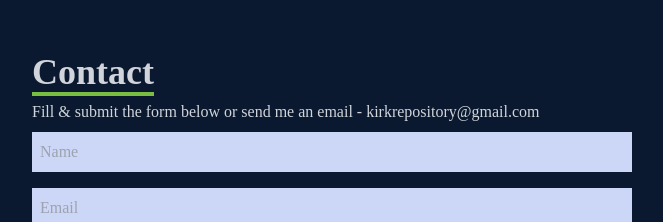
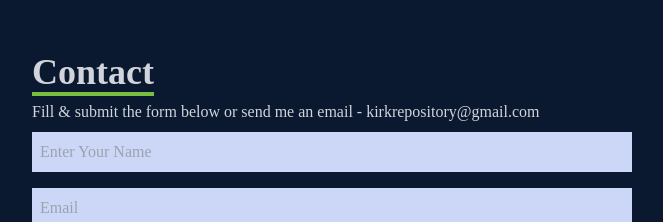
Before and after one commit to itsKirk/portfolio, a Next.js app: page / in a window 1280 px wide. Shown: the part 3406-3628 px from the top of the page, without its empty margins (284-947 px from the left). Built offline with nearby package versions, Linux system fonts and the light colour scheme.

Commit message:
contact form

```diff
--- a/components/Contact.jsx
+++ b/components/Contact.jsx
@@ -8,9 +8,9 @@ const Contact = () => {
                     <p className='text-4xl font-bold inline my-2 border-b-4 border-[#7abe41] text-gray-300'>Contact</p>
                     <p className='text-gray-300  py-2'> Fill & submit the form below or send me an email - kirkrepository@gmail.com</p>
                 </div>
-                <input className='bg-[#ccd6f6] p-2' type="text" placeholder='Name' name='name' />
+                <input className='bg-[#ccd6f6] p-2' type="text" placeholder='Enter Your Name' name='name' required/>
                 <input className='my-4 p-2 bg-[#ccd6f6]' type="email" placeholder='Email' name='email' />
-                <textarea className='bg-[#ccd6f6] p-2' name="message" rows="8" placeholder='Message'></textarea>
+                <textarea className='bg-[#ccd6f6] p-2' name="message" rows="8" placeholder='Message' required minLength='3' maxLength='100'></textarea>
                 <button className='text-white border-2 hover:bg-[#7abe41] hover:border-[#7abe41] px-4 py-2 my-4 mx-auto flex items-center'>Let&apos;s Collaborate</button>
             </form>
         </div>
```
